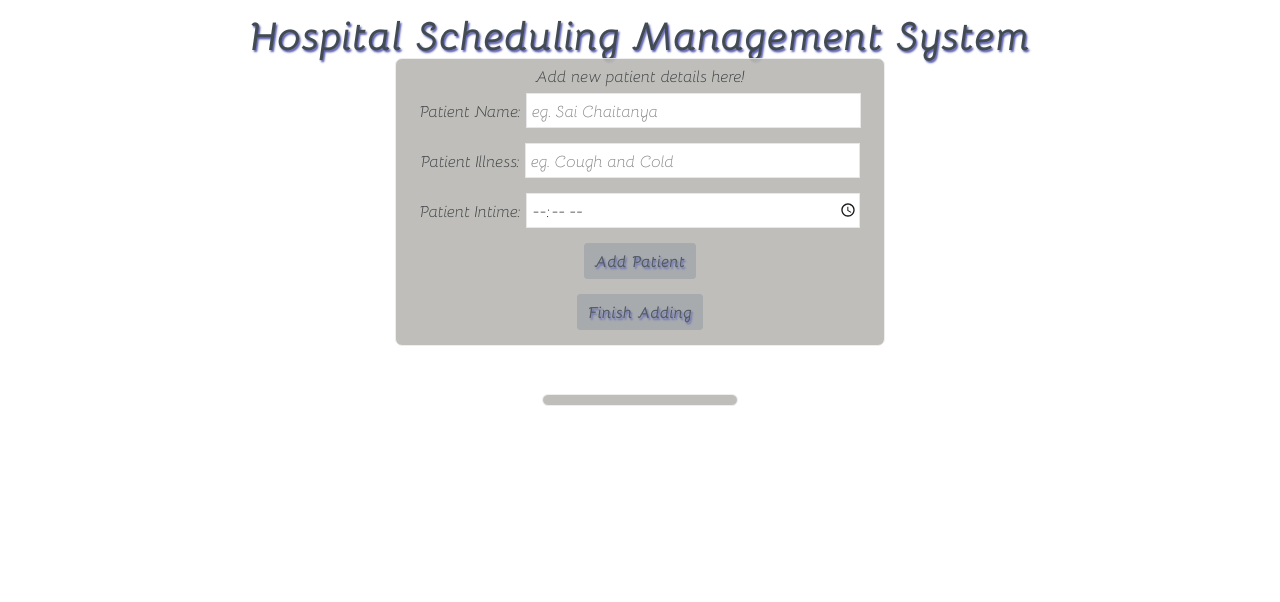
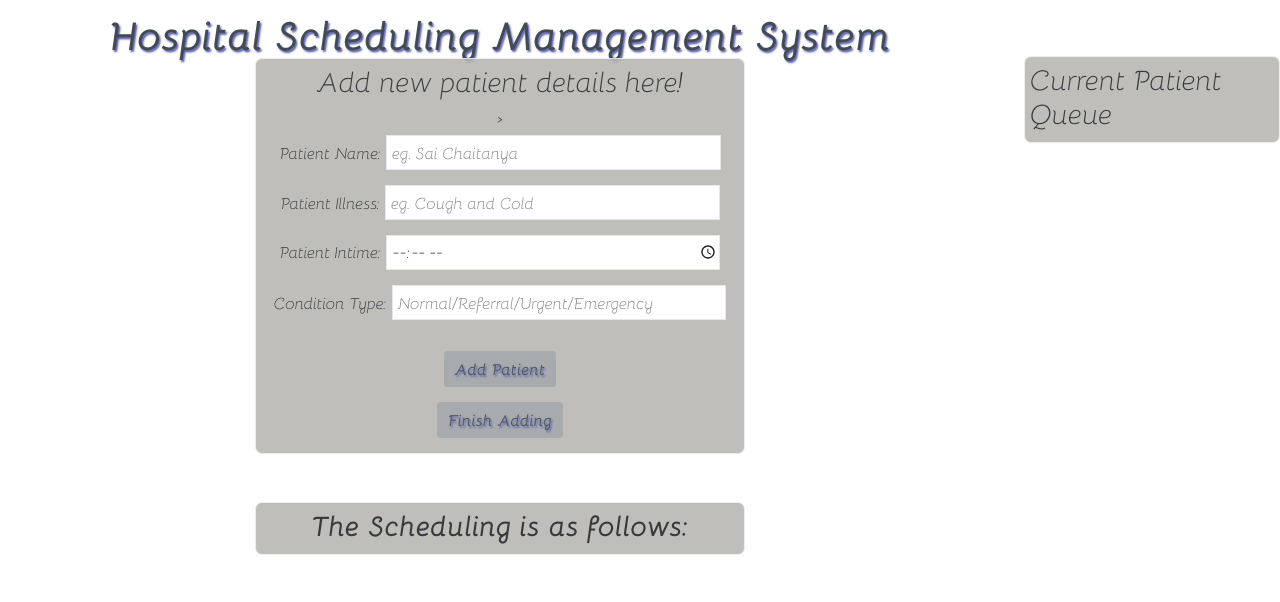
Before and after one commit to psai11/OS-HMS-Scheduling, a PHP site: page / in a window 1280 px wide. Shown: the top 602 px of the page. Run offline with PHP 8.4, Linux system fonts and the light colour scheme; some libraries are stand-ins or nearby versions.

Commit message:
second commit

```diff
--- a/index.php
+++ b/index.php
@@ -6,6 +6,8 @@ require 'config.php';
 require 'patient_class.php';
 $patient_array=array();
 $str="";
+$str1="";
+$error_message="";
 require 'index_handler.php';
 ?>
 
@@ -25,7 +27,7 @@ require 'index_handler.php';
 		<span></span>
 		<div class="add_patient">
 			<div class="add_patient_header">
-				Add new patient details here!
+				<h3>Add new patient details here!</h3>>
 			</div>
 			<form action="index.php" method="POST">
 				<label for="patient_name">Patient Name:</label>
@@ -37,6 +39,9 @@ require 'index_handler.php';
 				<label for="patient_intime">Patient Intime:</label>
 				<input type="time" name="patient_intime" placeholder="Patient Intime"required>
 				<br>
+				<label for="condition_type">Condition Type:</label>
+				<input type="text" name="condition_type" placeholder="Normal/Referral/Urgent/Emergency"required>
+				<p><?php echo $error_message; ?></p>
 				<input type="submit" name="add_button" value="Add Patient">
 				<br>
 			</form>
@@ -48,9 +53,11 @@ require 'index_handler.php';
 		</div>
 		<br>
 		<br>
-		<div class='show_patient'>
+
+		<div class='show_sheduled_patient'>
+			<h3>The Scheduling is as follows:</h3>
 			<?php
-				echo $str;
+				echo $str1;
 			?>
 		</div>
 		<br>
@@ -58,6 +65,16 @@ require 'index_handler.php';
 
 	</div>
 
+	<div class='show_patient'>
+		<h3>Current Patient Queue</h3>
+		<?php
+			echo $str;
+		?>
+	</div>
+
+	<br>
+	<br>
+
 
 </body>
 </html>
--- a/index_css.css
+++ b/index_css.css
@@ -13,6 +13,7 @@ html, body {
 }
 
 .wrapper {
+	float: left;
 	font-family: 'Bellota-BoldItalic',sans-serif;
 	margin-right: auto;
 	margin-left: auto;
@@ -102,6 +103,7 @@ input[type="text"]:hover,input[type="password"]:hover {
 	border-radius: 7px;
 	padding: 5px;
 	opacity: 90%;
+	float: right;
 }
 
 .patient_idname h4 {
@@ -113,3 +115,18 @@ input[type="text"]:hover,input[type="password"]:hover {
 	margin-top: 0;
 	margin-bottom: 0;
 }
+
+.show_sheduled_patient {
+	position: relative;
+	margin-right: auto;
+	margin-left: auto;
+	top: 7%;
+	width: 50%;
+	background-color: #B9B8B3;
+	border: 1px solid #EDEDED;
+	border-radius: 7px;
+	padding: 5px;
+	opacity: 90%;
+	text-align: center;
+
+}
--- a/index_handler.php
+++ b/index_handler.php
@@ -4,41 +4,218 @@ $newpatient = new Patient();
 $patname = "";
 $patillness = "";
 $patinttime = "";
+$conditiontype = "";
+
+//burst time of diseases
+$genral_burst_time = array (
+	array("cough",5),
+	array("cough and cold",10),
+	array("stomach problem",15),
+	array("headache",18),
+	array("skin problem",20),
+	array("urinary problem",21),
+	array("migrane",22),
+	array("heart problem",28)
+);
+
+$genral_condition_multiplier = array (
+	array("normal", 0.9),
+	array("referral", 0.7),
+	array("urgent", 0),
+	array("emergency", -0.9)
+);
 
 if (isset($_POST["add_button"])){
 
 	$patname = strip_tags($_POST['patient_name']);
 	$patillness = strip_tags($_POST['patient_illness']);
 	$patintime = strip_tags($_POST['patient_intime']);
+	$conditiontype = strip_tags($_POST['condition_type']);
 	$patintime = $patintime.":00";
+	$error_message = "";
 
-	$query = mysqli_query($con,"INSERT INTO CURRENT_PATIENT VALUES('','$patname','$patillness','$patintime')");
+	$conditiontype = strtolower($conditiontype);
+
+	if ($conditiontype == "normal" || $conditiontype == "referral" || $conditiontype == "urgent" || $conditiontype == "emergency") {
+
+		$query = mysqli_query($con,"INSERT INTO CURRENT_PATIENT VALUES('','$patname','$patillness','$patintime','$conditiontype')");
+		$error_message = "Person Added";
+	}
+
+	else {
+		$error_message = "Enter valid condition type";
+
+	}
 }
 
 if (isset($_POST['finish_button'])){
 
 	$data_query = mysqli_query($con,"SELECT * FROM CURRENT_PATIENT");
+	$average_burst_time=0;
+	$multiplier=array();
+	$patient_burst_time=array();
+	$effective_time=array();
+	$all_id=array();
 
 	if (mysqli_num_rows($data_query) > 0) {
 		while ($row=mysqli_fetch_array($data_query)) {
 			$id = $row['PAT_ID'];
 			$name = $row['PAT_NAME'];
-			$illness=$row['PAT_ILLNESS'];
-			$intime=$row['PAT_INTIME'];
+			$illness = $row['PAT_ILLNESS'];
+			$illness = strtolower($illness);
+			$intime = $row['PAT_INTIME'];
+			$conditiontype = $row['CONDITION_TYPE'];
+			$conditiontype = strtolower($conditiontype);
+
+			foreach ($genral_burst_time as $key => $value) {
+				if ($value[0] == $illness) {
+					$average_burst_time+= $value[1];
+					$patient_burst_time[$id]= $value[1];
+				}
+			}
+
+			foreach ($genral_condition_multiplier as $key => $value) {
+				if ($value[0] == $conditiontype) {
+					$multiplier[$id]= $value[1];
+				}
+
+			}
+
+			$all_id[$id]=$id;
 
 			$str .= "<div class='show_each_patient'>
 						<div class='patient_idname'>
-							<h4>$id : $name</h4>
+							<h4>P$id: $name</h4>
 						</div>
 
 						<div class='patient_details'>
 							<h5>Patient Illness: $illness</h5>
 							<h5>Patient Intime: $intime</h5>
+							<h5>Condition Type: $conditiontype</h5>
 						</div>
 					</div>
 					<hr>";
+
+
 		}
 	}
+	/**
+	print_r($patient_burst_time);
+	echo "<br>";
+	print_r($multiplier);
+	echo "<br>";
+	print_r($all_id);**/
+
+	$average_burst_time /= mysqli_num_rows($data_query);
+
+	foreach ($patient_burst_time as $key => $value) {
+		$efftime = $value + $multiplier[$key] * $average_burst_time;
+		$effective_time[$all_id[$key]]=$efftime;
+	}
+	/**
+	asort($effective_time);
+	print_r($effective_time);
+	echo "<br>";
+	**/
+	/**
+	echo $average_burst_time;
+	echo "<br>";
+	$endTime = strtotime("+" . $effective_time[2] . " minutes", strtotime($intime));
+	echo date('h:i:s', $endTime);
+	**/
+
+	$id_in_order=array();
+	$data_query = mysqli_query($con, "SELECT * FROM CURRENT_PATIENT ORDER BY PAT_INTIME");
+	while($row=mysqli_fetch_array($data_query)) {
+		array_push($id_in_order, $row['PAT_ID']);
+	}
+
+	$final_array = array();
+	$wait_queue = array();
+
+	/**print_r($id_in_order);
+	echo "<br>";**/
+
+	print_r($id_in_order);
+	echo "<br>";
+	print_r($effective_time);
+	echo "<br>";
+
+	while (!empty($id_in_order)) {
+
+		if (empty($wait_queue)) {
+			array_push($final_array, array_pop($id_in_order));
+		}
+		else {
+			foreach ($effective_time as $key => $value) {
+				$flag=0;
+				foreach ($wait_queue as $value1) {
+					if ($key == $value1) {
+						array_push($final_array, $value1);
+						array_splice($wait_queue, array_search($value1, $wait_queue), 1);
+						$flag=1;
+						break;
+					}
+				if($flag)
+					break;
+				}
+			}
+		}
+	}
+
+	/**print_r($final_array);
+	echo "<br>";
+	echo "<br>";**/
+
+
+	$current_time = strtotime("00:00:00");
+	/**print_r($patient_burst_time);
+	echo "<br>";	**/
+
+	while($id=array_pop($final_array)) {
+		/**echo $id;
+		echo "<br>";
+		echo $id;
+		echo "   ";**/
+		$data_query = mysqli_query($con, "SELECT * FROM CURRENT_PATIENT WHERE PAT_ID='$id'");
+		$row = mysqli_fetch_array($data_query);
+
+		$id = $row['PAT_ID'];
+		$name = $row['PAT_NAME'];
+		$illness = $row['PAT_ILLNESS'];
+		$illness = strtolower($illness);
+		$intime = strtotime($row['PAT_INTIME']);
+
+		if($current_time < $intime)
+			$current_time = $intime;
+
+		$count=1;
+
+		$finish_time = strtotime("+" . $patient_burst_time[$id] . " minutes", $current_time);
+		/**echo $patient_burst_time[$id];
+		echo "<br>";**/
+
+
+		$str1 .= "<div class='show_each_patient'>
+						<div class='patient_idname'>
+							<h4>Patient $count checked at time <b>" . date('h:i:s' , $current_time) . " </b> till <b>" . date('h:i:s' , $finish_time) . "</b>:<h4>
+
+						</div>
+
+						<div class='patient_details'>
+							<h5>Patient Id: P$id</h5>
+							<h5>Patient Name: $name</h5>
+							<h5>Patient Illness: $illness</h5>
+							<h5>Patient Treating Time: $patient_burst_time[$id]</h5>
+						</div>
+					</div>
+					<hr>";
+		$count++;
+		$current_time = $finish_time;
+
+
+	}
+
 
 
 }
```
